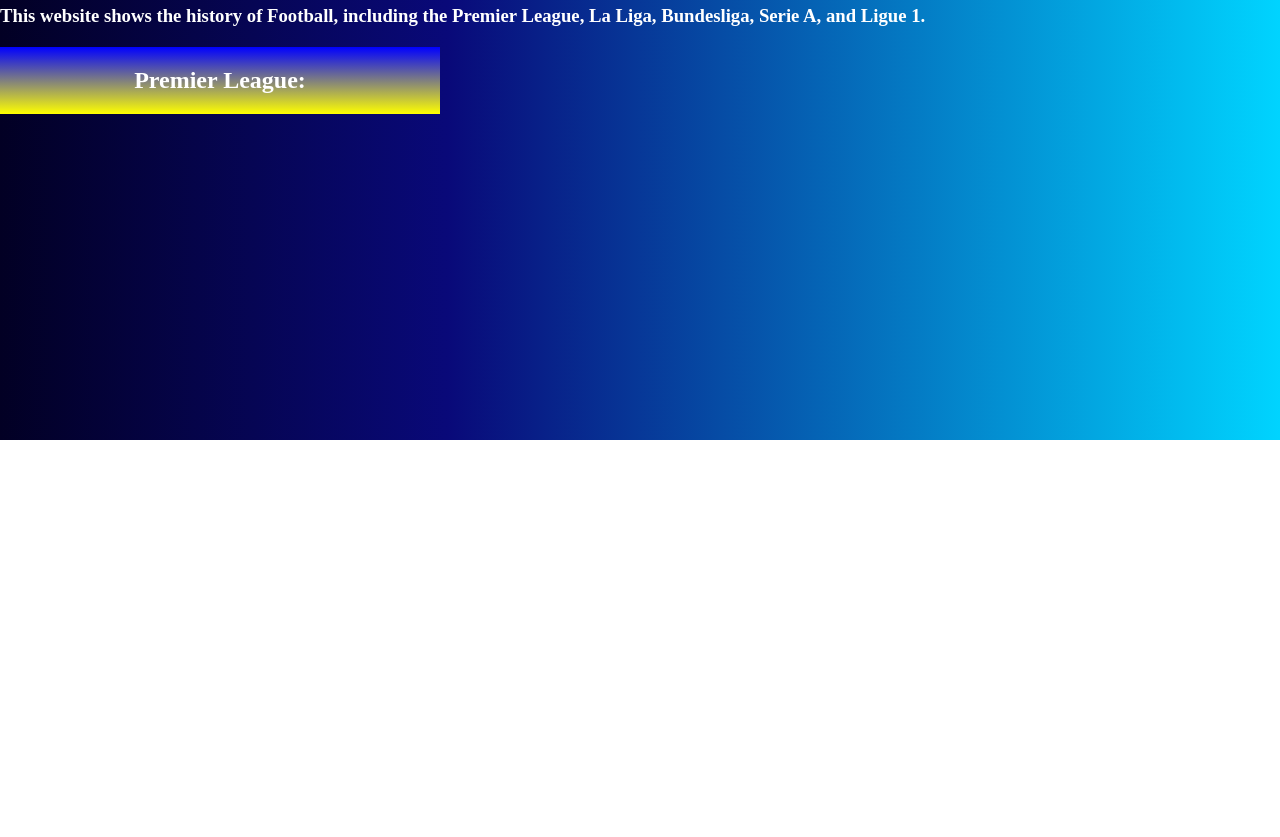
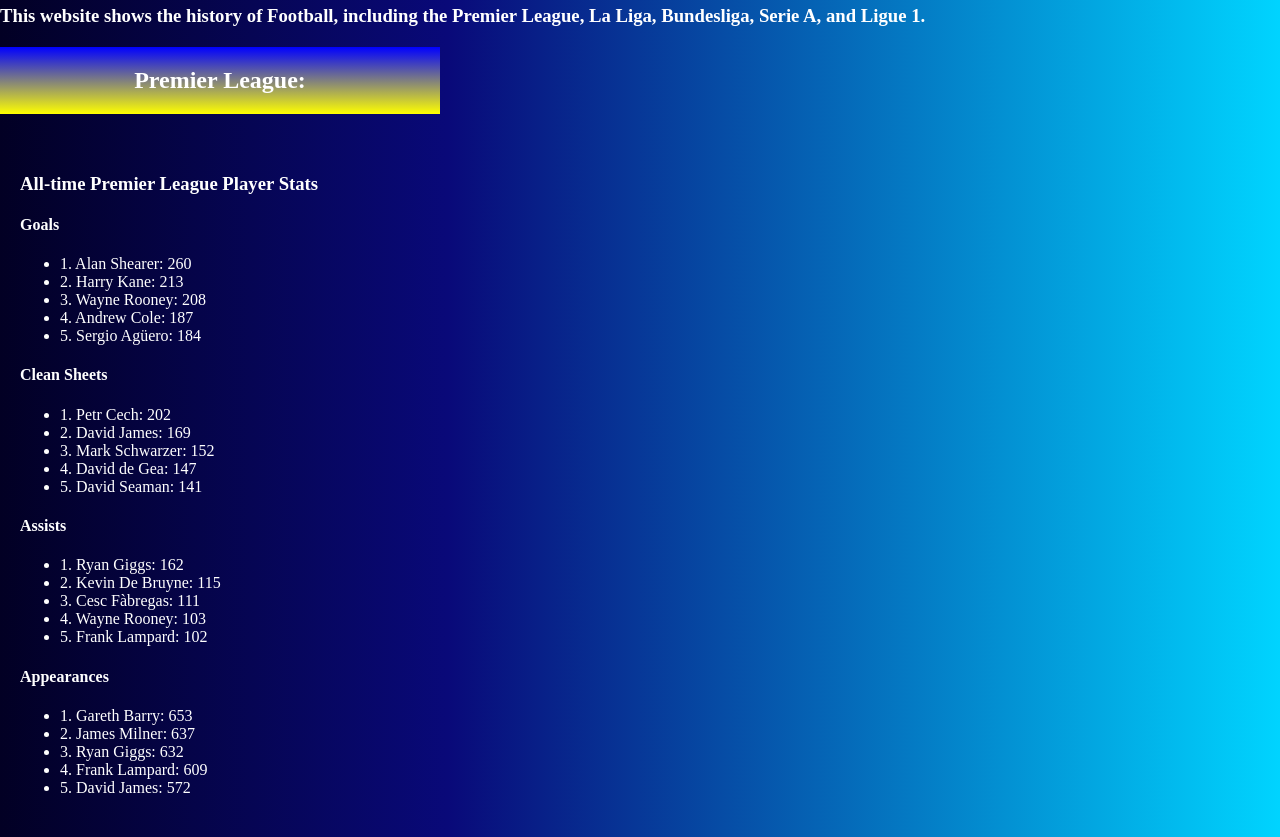
Before and after one commit to hk9874/hk9874, a plain HTML site: page index.html in a window 1280 px wide. Shown: the part 360-1197 px from the top of the page. Before the commit the page ends 800 px from the top, so only its background shows below. Drawn offline with Linux system fonts and the light colour scheme.

Commit message:
Update index.html

```diff
--- a/index.html
+++ b/index.html
@@ -26,6 +26,16 @@
       display: block;
       margin: 0 auto; /* Center the image */
     }
+
+    .stats {
+      color: white;
+      text-align: left;
+      padding: 20px;
+    }
+
+    .stat-list {
+      margin-bottom: 20px;
+    }
   </style>
 </head>
 <body class="mybackground">
@@ -39,8 +49,61 @@
     This website shows the history of Football, including the Premier League, La Liga, Bundesliga, Serie A, and Ligue 1.
   </h3>
 
-  <!-- Removed the "Football" heading, added the "Premier League:" heading -->
+  <!-- Premier League Heading -->
   <h2 class="b7">Premier League:</h2>
+
+  <!-- Stats under the Premier League heading -->
+  <div class="stats">
+    <h3>All-time Premier League Player Stats</h3>
+
+    <!-- Goals -->
+    <div class="stat-list">
+      <h4>Goals</h4>
+      <ul>
+        <li>1. Alan Shearer: 260</li>
+        <li>2. Harry Kane: 213</li>
+        <li>3. Wayne Rooney: 208</li>
+        <li>4. Andrew Cole: 187</li>
+        <li>5. Sergio Agüero: 184</li>
+      </ul>
+    </div>
+
+    <!-- Clean Sheets -->
+    <div class="stat-list">
+      <h4>Clean Sheets</h4>
+      <ul>
+        <li>1. Petr Cech: 202</li>
+        <li>2. David James: 169</li>
+        <li>3. Mark Schwarzer: 152</li>
+        <li>4. David de Gea: 147</li>
+        <li>5. David Seaman: 141</li>
+      </ul>
+    </div>
+
+    <!-- Assists -->
+    <div class="stat-list">
+      <h4>Assists</h4>
+      <ul>
+        <li>1. Ryan Giggs: 162</li>
+        <li>2. Kevin De Bruyne: 115</li>
+        <li>3. Cesc Fàbregas: 111</li>
+        <li>4. Wayne Rooney: 103</li>
+        <li>5. Frank Lampard: 102</li>
+      </ul>
+    </div>
+
+    <!-- Appearances -->
+    <div class="stat-list">
+      <h4>Appearances</h4>
+      <ul>
+        <li>1. Gareth Barry: 653</li>
+        <li>2. James Milner: 637</li>
+        <li>3. Ryan Giggs: 632</li>
+        <li>4. Frank Lampard: 609</li>
+        <li>5. David James: 572</li>
+      </ul>
+    </div>
+  </div>
 
 </body>
 </html>
```
